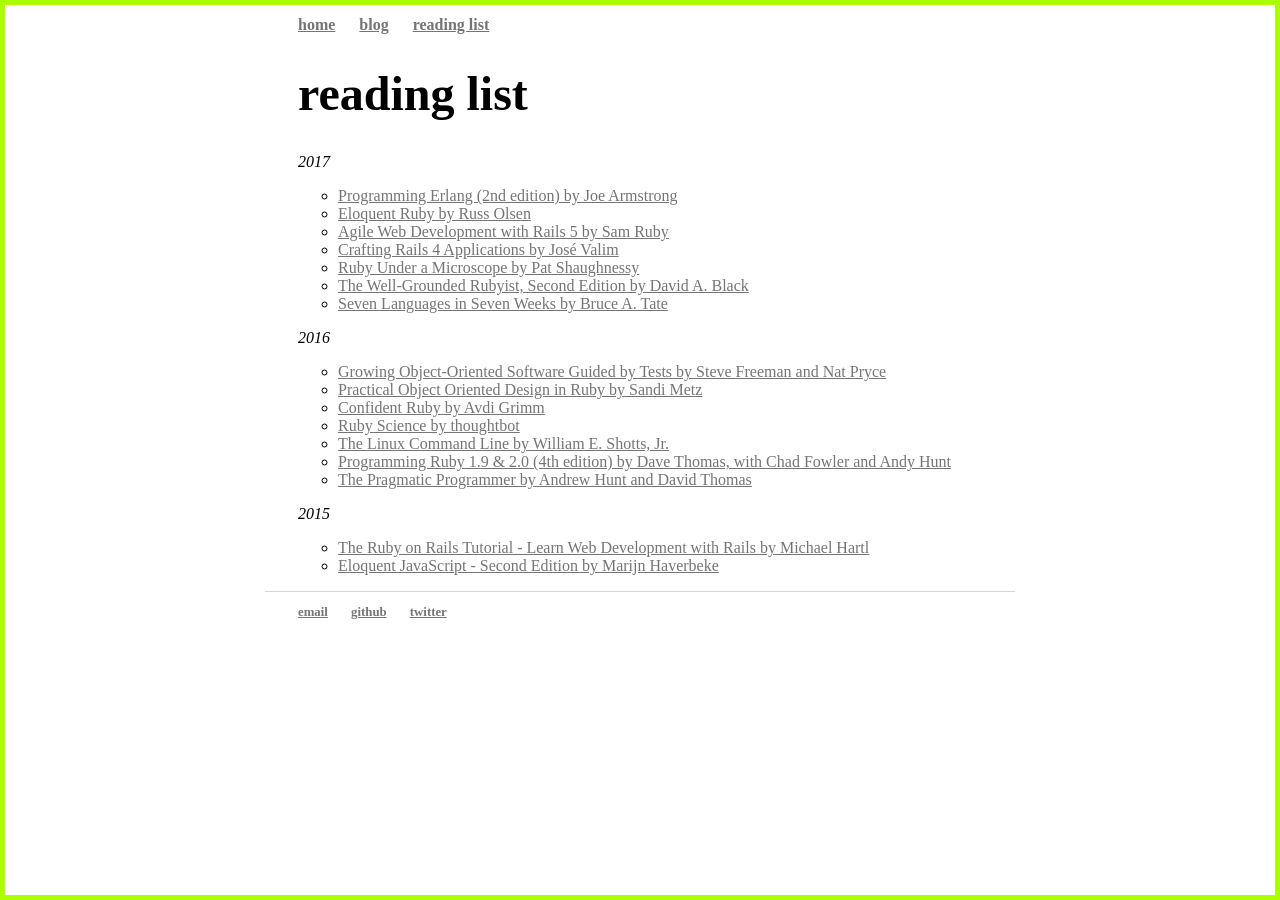
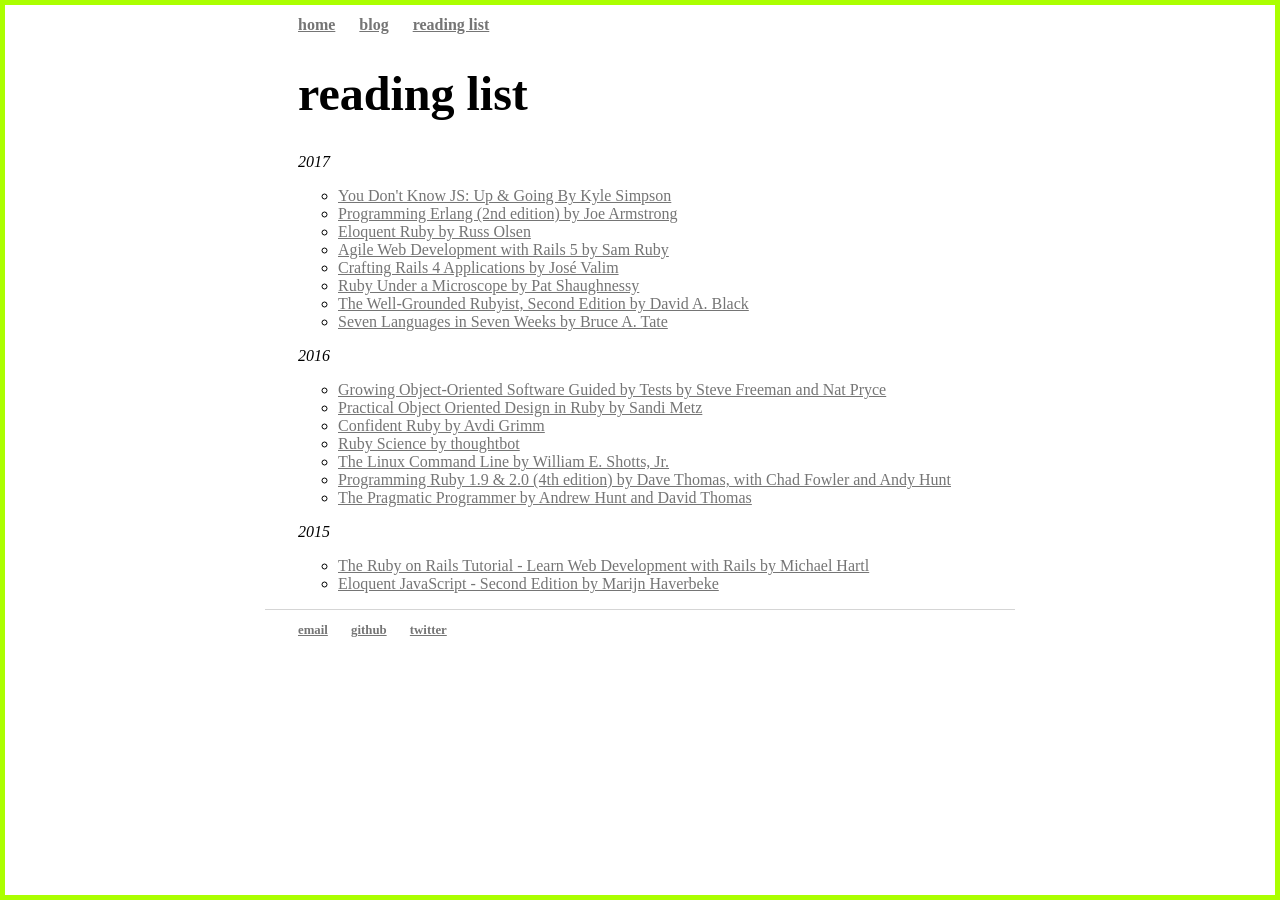
Before and after one commit to devinrm/devinrm.github.io, a Jekyll site: the page built from reading-list/index.html, in a window 1280 px wide. Built offline with Jekyll 4.4.1, drawn with Linux system fonts in a browser that asks for light colours; some web fonts are replaced.

Commit message:
Add another book

```diff
--- a/reading-list/index.html
+++ b/reading-list/index.html
@@ -6,6 +6,8 @@
 <div class="books">
   <em>2017</em>
   <ul class="yearbooks">
+    <li><a href="http://shop.oreilly.com/product/0636920039303.do">You Don't Know JS: Up & Going
+        By Kyle Simpson</a></li>
     <li><a href="https://pragprog.com/book/jaerlang2/programming-erlang">Programming Erlang (2nd edition)
         by Joe Armstrong</a></li>
     <li><a href="http://eloquentruby.com/">Eloquent Ruby by Russ Olsen</a></li>
```
